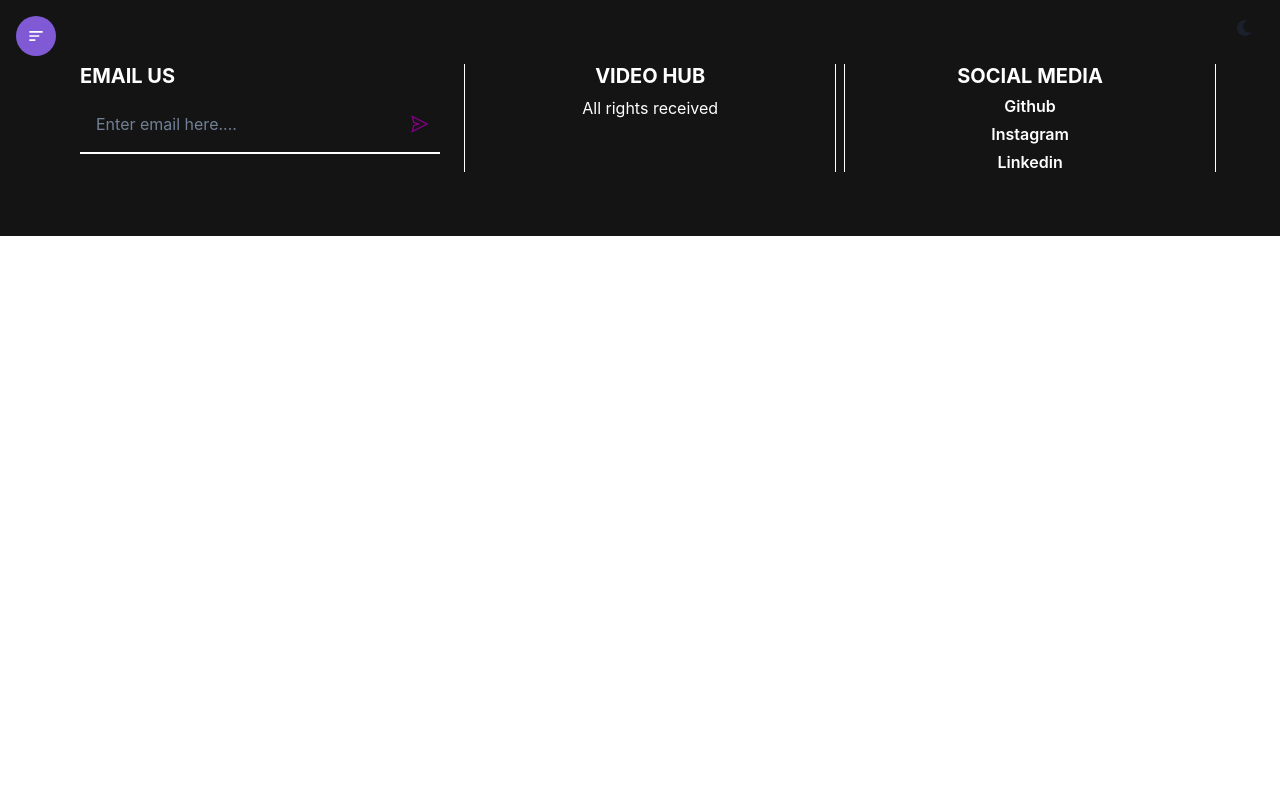
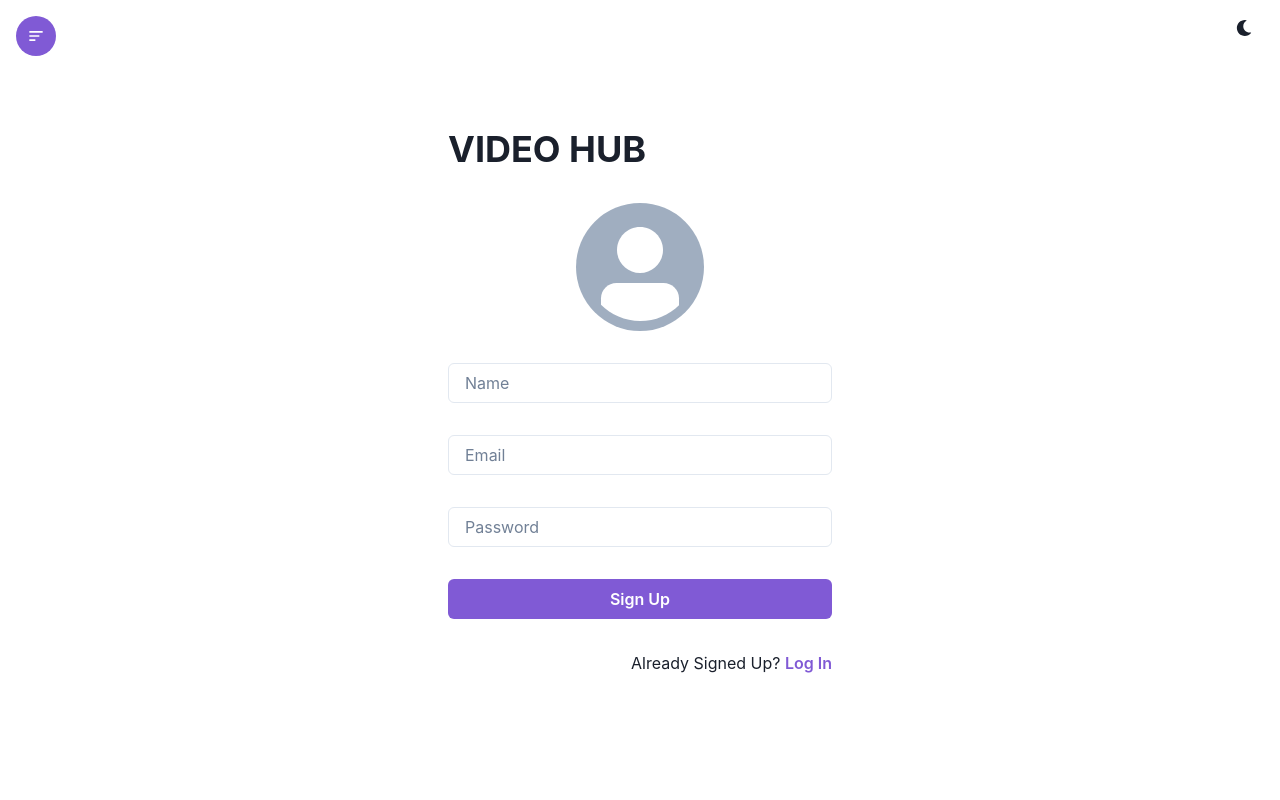
Before and after one commit to faisalCode10/React-video-Hub, a React (Create React App) app: page /signup in a window 1280 px wide. Shown: the top 800 px of the page. Built offline with nearby package versions, Linux system fonts and the light colour scheme.

Commit message:
Sign Up complete

```diff
--- a/src/App.js
+++ b/src/App.js
@@ -5,6 +5,8 @@
 import Home from './Components/Home'
 import Upload from './Components/Upload'
 import Videos from './Components/Videos'
+import Login from './Components/Login'
+import Signup from './Components/Signup'
 const App = () => {
   return (
     <div>
@@ -13,7 +15,9 @@
         <Routes>
           <Route path='/' element={<Home />}/>
           <Route path='/videos' element={<Videos />}/>
-          <Route path='/Upload' element={<Upload />}/>
+          <Route path='/upload' element={<Upload />}/>
+          <Route path='/Login' element={<Login />}/>
+          <Route path='/signup' element={<Signup />}/>
         </Routes>
       </Router>
         <Footer />
--- /dev/null
+++ b/src/Components/Login.jsx
@@ -0,0 +1,58 @@
+import {
+  Button,
+  Container,
+  Heading,
+  Input,
+  Text,
+  VStack,
+} from '@chakra-ui/react';
+import React from 'react';
+import { Link } from 'react-router-dom';
+
+const Login = () => {
+  return (
+    <Container maxW={'container.xl'} h={'100vh'} p={'16'}>
+      <form>
+        <VStack
+          alignItems={'stretch'}
+          spacing={'8'}
+          w={['full', '96']}
+          m={'auto'}
+          my={'16'}
+        >
+          <Heading>Welcome Back</Heading>
+
+          <Input
+            placeholder={'Email'}
+            type={'email'}
+            required
+            focusBorderColor={'purple.500'}
+          />
+          <Input
+            placeholder={'Password'}
+            type={'password'}
+            required
+            focusBorderColor={'purple.500'}
+          />
+
+          <Button variant={'link'} alignSelf={'flex-end'}>
+            <Link to={'/forgetpassword'}>Forget Password?</Link>
+          </Button>
+
+          <Button colorScheme={'purple'} type={'submit'}>
+            Log In
+          </Button>
+
+          <Text textAlign={'right'}>
+            New User?{' '}
+            <Button variant={'link'} colorScheme={'purple'}>
+              <Link to={'/signup'}>Sign Up</Link>
+            </Button>
+          </Text>
+        </VStack>
+      </form>
+    </Container>
+  );
+};
+
+export default Login;
--- /dev/null
+++ b/src/Components/Signup.jsx
@@ -0,0 +1,62 @@
+import {
+  Avatar,
+  Button,
+  Container,
+  Heading,
+  Input,
+  Text,
+  VStack,
+} from '@chakra-ui/react';
+import React from 'react';
+import { Link } from 'react-router-dom';
+
+const Signup = () => {
+  return (
+    <Container maxW={'container.xl'} h={'100vh'} p={'16'}>
+      <form>
+        <VStack
+          alignItems={'stretch'}
+          spacing={'8'}
+          w={['full', '96']}
+          m={'auto'}
+          my={'16'}
+        >
+          <Heading>VIDEO HUB</Heading>
+          <Avatar alignSelf={'center'} boxSize={'32'} />
+
+          <Input
+            placeholder={'Name'}
+            type={'text'}
+            required
+            focusBorderColor={'purple.500'}
+          />
+          <Input
+            placeholder={'Email'}
+            type={'email'}
+            required
+            focusBorderColor={'purple.500'}
+          />
+          <Input
+            placeholder={'Password'}
+            type={'password'}
+            required
+            focusBorderColor={'purple.500'}
+          />
+
+          <Button colorScheme={'purple'} type={'submit'}>
+            Sign Up
+          </Button>
+
+          <Text textAlign={'right'}>
+            Already Signed Up?{' '}
+            <Button variant={'link'} colorScheme={'purple'}>
+              <Link to={'/login'}>Log In</Link>
+            </Button>
+          </Text>
+        </VStack>
+      </form>
+    </Container>
+  );
+};
+
+export default Signup;
--- a/src/Components/Upload.jsx
+++ b/src/Components/Upload.jsx
@@ -1,31 +1,38 @@
-import { Button, Container, HStack, VStack, Input } from '@chakra-ui/react'
-import React from 'react'
-import {AiOutlineCloudUpload} from 'react-icons/ai'
+import { Button, Container, HStack, Input, VStack } from '@chakra-ui/react';
+import React from 'react';
+import { AiOutlineCloudUpload } from 'react-icons/ai';
+
 const Upload = () => {
   return (
     <Container maxW={'container.xl'} h={'100vh'} p={'16'}>
-        <VStack color={'purple.500'} h={"full"} justifyContent={"center"}>
+      <VStack color={'purple.500'} h={'full'} justifyContent={'center'}>
         <AiOutlineCloudUpload size={'10vmax'} />
 
         <form>
           <HStack>
-                    <Input  required type="file" css={{
-                        '&::file-selector-button':{
-                            border:'none',
-                            width:'cacl(100% + 3px)',
+            <Input
+              required
+              type={'file'}
+              css={{
+                '&::file-selector-button': {
+                  border: 'none',
+                  width: 'calc(100% + 36px)',
                   height: '100%',
-                            marginLeft:'-18px',
-                            color:'purple',
-                            cursor:'pointer',
-                            backgroundColor:'white',
+                  marginLeft: '-18px',
+                  color: 'purple',
+                  backgroundColor: 'white',
+                  cursor: 'pointer',
                 },
-                    }} />
-                    <Button colorScheme={'purple'} type='submit'>Upload</Button>
+              }}
+            />
+            <Button colorScheme={'purple'} type={'submit'}>
+              Upload
+            </Button>
           </HStack>
         </form>
       </VStack>
     </Container>
-  )
-}
+  );
+};
 
-export default Upload
+export default Upload;
```
Lines whose indentation alone changed are shown as unchanged.
